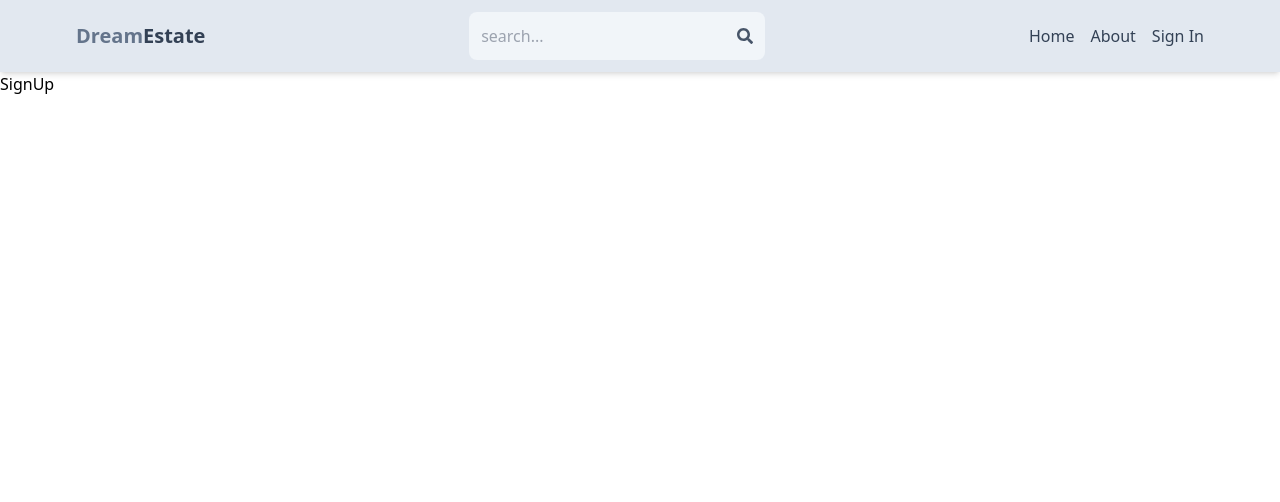
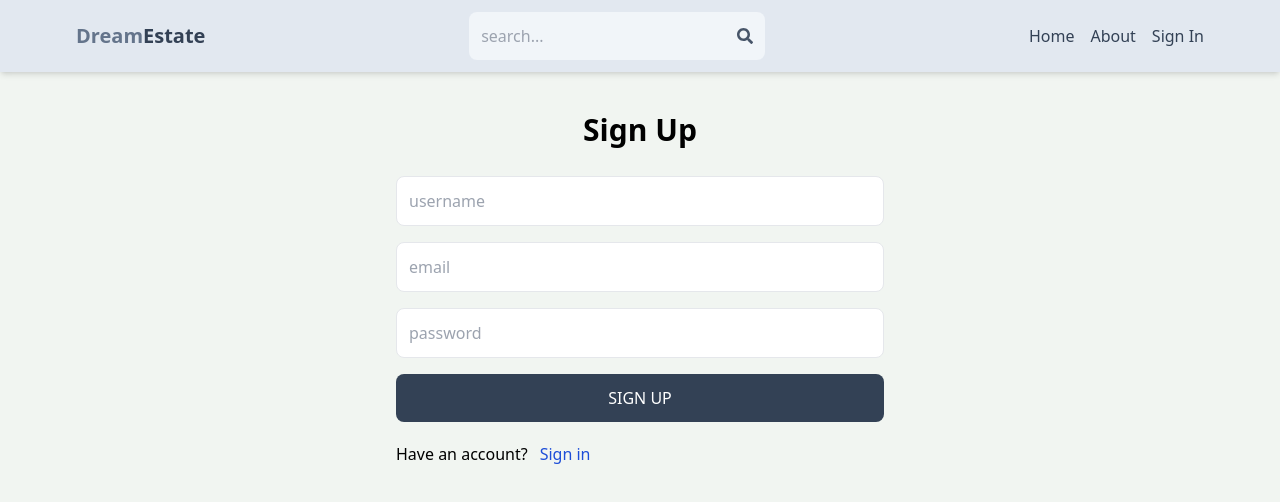
Before and after one commit to SamindiS/Mern-Estate, a React (Vite) app in the folder client/: page /sign-up in a window 1280 px wide. Shown: the top 502 px of the page. Built offline with nearby package versions, Linux system fonts and the light colour scheme.

Commit message:
complete sign-up page UI

```diff
--- a/client/src/index.css
+++ b/client/src/index.css
@@ -1,3 +1,6 @@
 @tailwind base;
 @tailwind components;
 @tailwind utilities;
+body {
+    background-color: rgb(241, 245, 241);
+}
--- a/client/src/pages/SignUp.jsx
+++ b/client/src/pages/SignUp.jsx
@@ -1,7 +1,23 @@
-import React from 'react'
+import {Link} from 'react-router-dom'
+
 
 export default function SignUp() {
   return (
-    <div>SignUp</div>
+    <div className='p-3 max-w-lg mx-auto'>
+      <h1 className='text-3xl text-center font-semibold my-7'>Sign Up</h1>
+      <form className='flex flex-col gap-4'>
+        <input type='text' placeholder='username' className='border p-3 rounded-lg' id='username'/>
+        <input type='text' placeholder='email' className='border p-3 rounded-lg' id='email'/>
+        <input type='text' placeholder='password' className='border p-3 rounded-lg' id='password'/>
+
+        <button className='bg-slate-700 text-white p-3 rounded-lg uppercase hover:opacity-95 disabled:opacity-80'>Sign Up</button>
+      </form>
+
+      <div className='flex gap-3 mt-5'>
+        <p>Have an account?</p>
+        <Link to={"/sign-in"}>
+        <span className='text-blue-700'>Sign in</span></Link>
+      </div>
+    </div>
   )
 }
```
